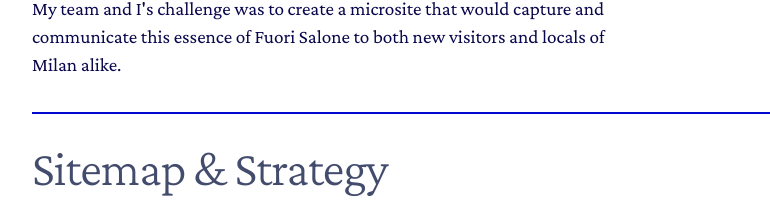
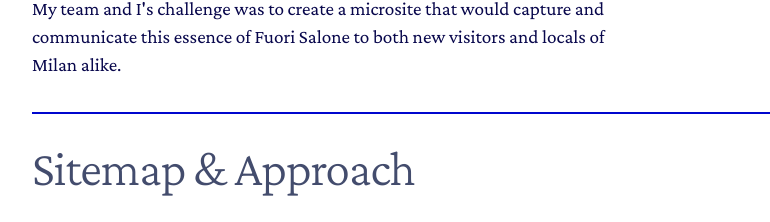
Before and after one commit to erikawawawa/erikawawawa.github.io, an Astro site: page /fuorisalone in a window 1280 px wide. Shown: the part 2290-2512 px from the top of the page, without its empty margins (352-1122 px from the left). Built offline with nearby package versions, Linux system fonts and the light colour scheme; Astro itself is replaced by a stand-in of ours; a web font is replaced by a local one.

Commit message:
Update fuorisalone.astro

```diff
--- a/src/pages/fuorisalone.astro
+++ b/src/pages/fuorisalone.astro
@@ -65,7 +65,7 @@
 
   <hr />
   <div class="grid-twocol">
-    <h2>Sitemap & Strategy</h2>
+    <h2>Sitemap & Approach</h2>
 
     <div>
       <img
```
